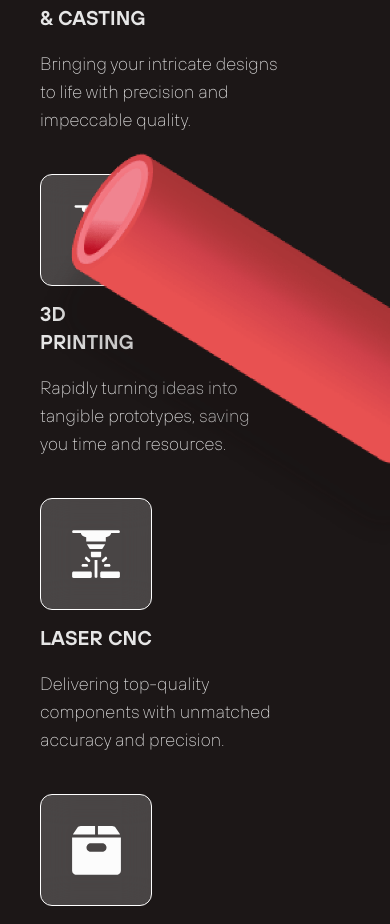
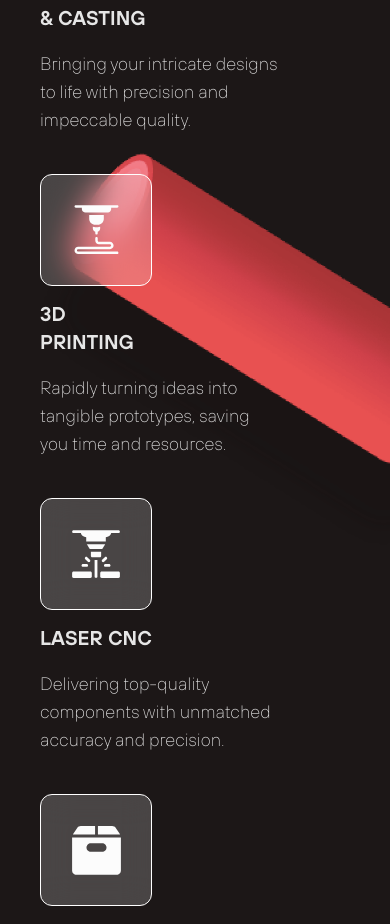
Before and after one commit to Jovit-Mathew236/readnerds, a Next.js app: page / in a window 390 px wide. Shown: the part 3121-4045 px from the top of the page. Built offline with nearby package versions, Linux system fonts and the light colour scheme.

Commit message:
refactor:some ui changes

```diff
--- a/components/medeups/process.tsx
+++ b/components/medeups/process.tsx
@@ -153,7 +153,7 @@ const Process = () => {
       </div>
       {/* </div> */}
 
-      <div className="relative z-30 px-10 sm:px-36 mt-28 grid grid-cols-1 sm:grid-cols-3 gap-10">
+      <div className="relative z-50 sm:z-30 px-10 sm:px-36 mt-28 grid grid-cols-1 sm:grid-cols-3 gap-10">
         {processData.map(({ id, title, description, icon: Icon }) => (
           <ProcessCard
             key={id}
@@ -173,7 +173,7 @@ const Process = () => {
           />
         </div>
       </div>
-      <div className="absolute top-[63%] md:top-auto -right-36 md:left-auto md:-bottom-72 md:-right-32 z-50">
+      <div className="absolute top-[63%] md:top-auto -right-36 md:left-auto md:-bottom-72 md:-right-32 z-40">
         <Image
           src={"/assets/images/cylander.webp"}
           alt="hero Image"
```
